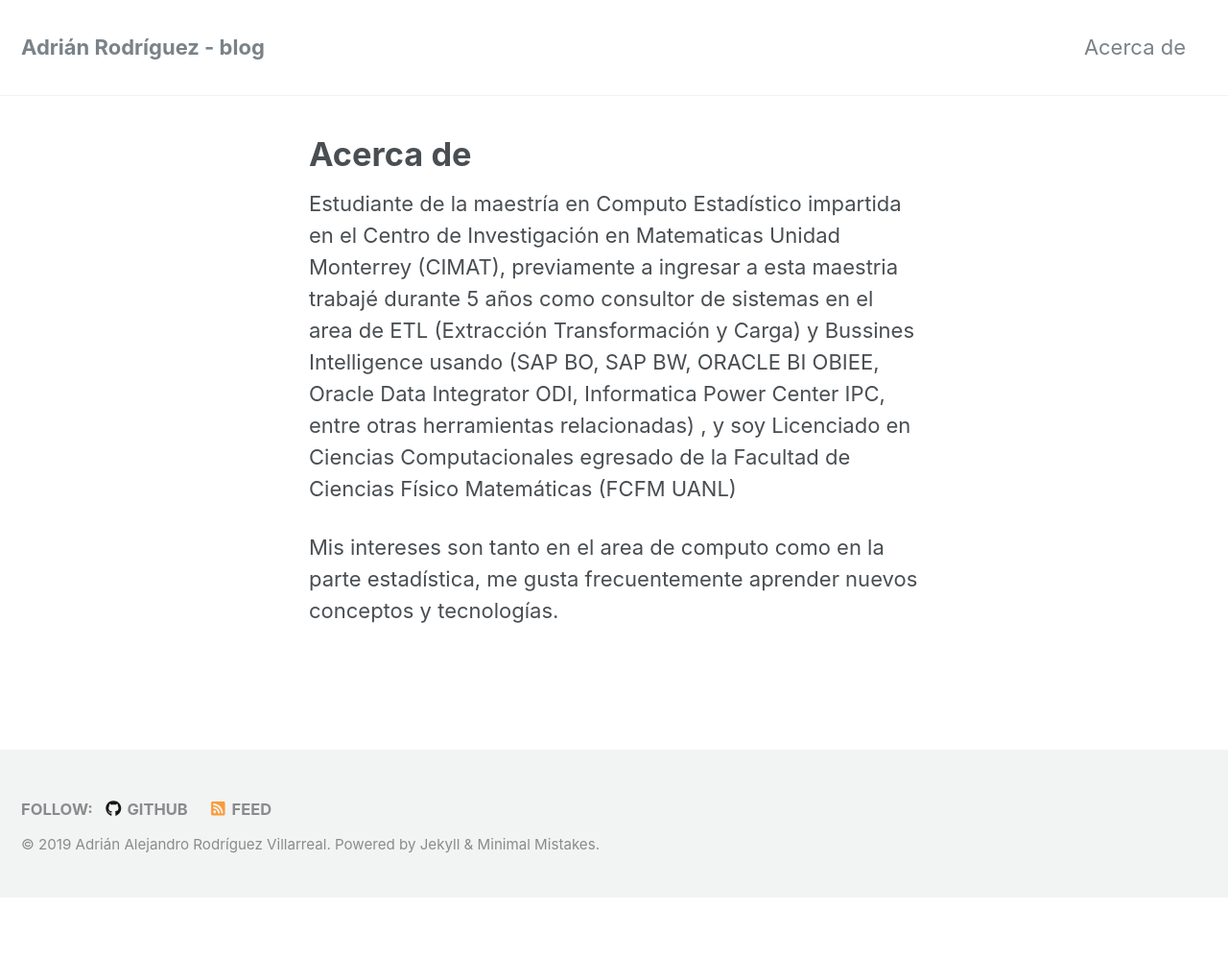
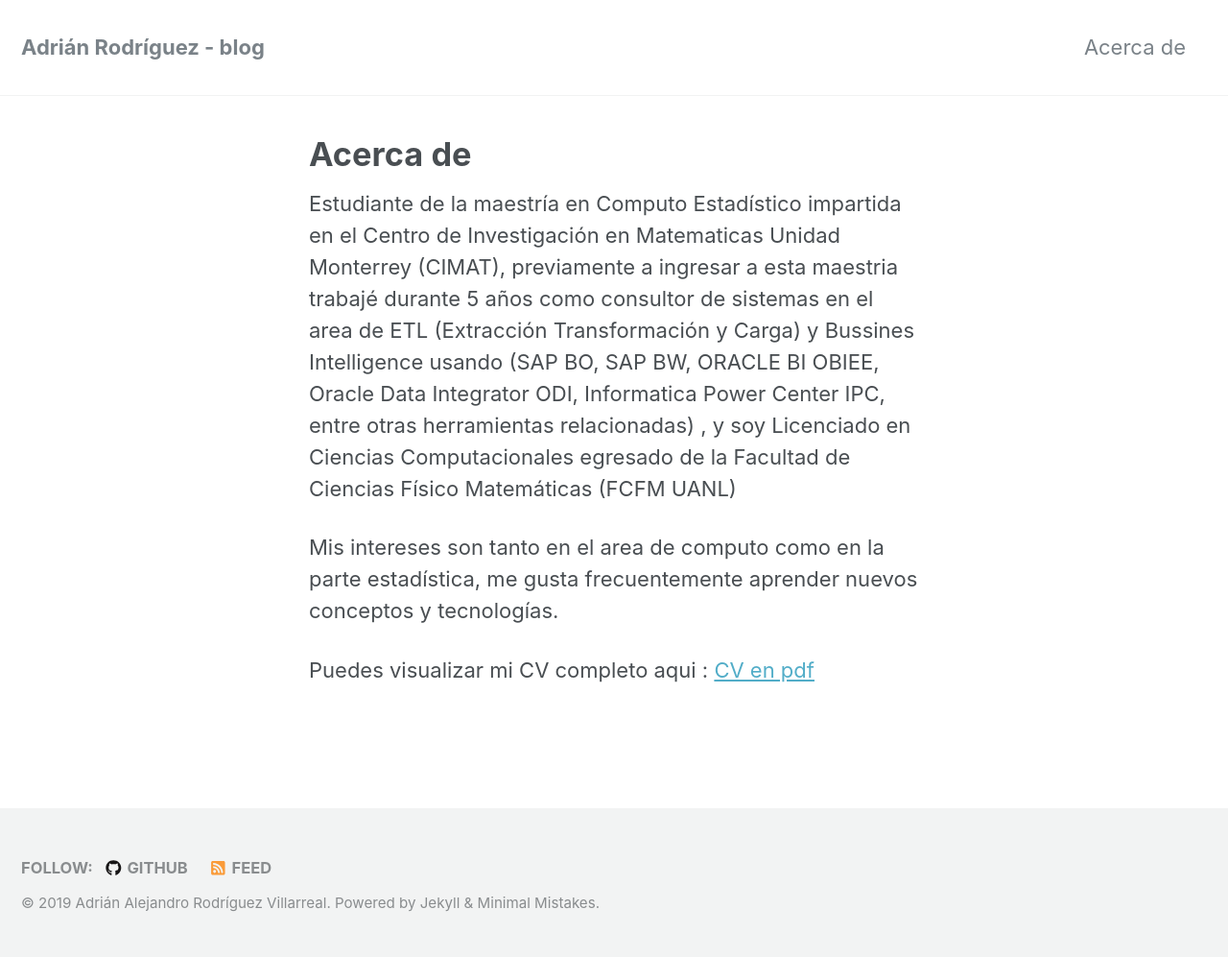
Before and after one commit to adrian-rdz/adrian-rdz.github.io, a Jekyll site: the page built from _pages/about.md, in a window 1280 px wide. Shown: the whole page at 96% size. Built offline with Jekyll 4.4.1, drawn with Linux system fonts in a browser that asks for light colours; nearby versions of some CDN libraries; comment, search, counter and statistics services are not loaded; before the commit the page ends 935 px from its top, so only the background shows below that.

Commit message:
Modificacion pagina about CV

```diff
--- a/_pages/about.md
+++ b/_pages/about.md
@@ -8,3 +8,5 @@ años como consultor de sistemas en el area de ETL (Extracción Transformación
 IPC, entre otras herramientas relacionadas) , y soy Licenciado en Ciencias Computacionales egresado de la Facultad de Ciencias Físico Matemáticas (FCFM UANL)
 
 Mis intereses son tanto en el area de computo como en la parte estadística, me gusta frecuentemente aprender nuevos conceptos y tecnologías.
+
+Puedes visualizar mi CV completo aqui : [CV en pdf ](https://github.com/adrian-rdz/adrian-rdz.github.io/raw/master/images/Adrian_CV_jul_2019.pdf)
```
